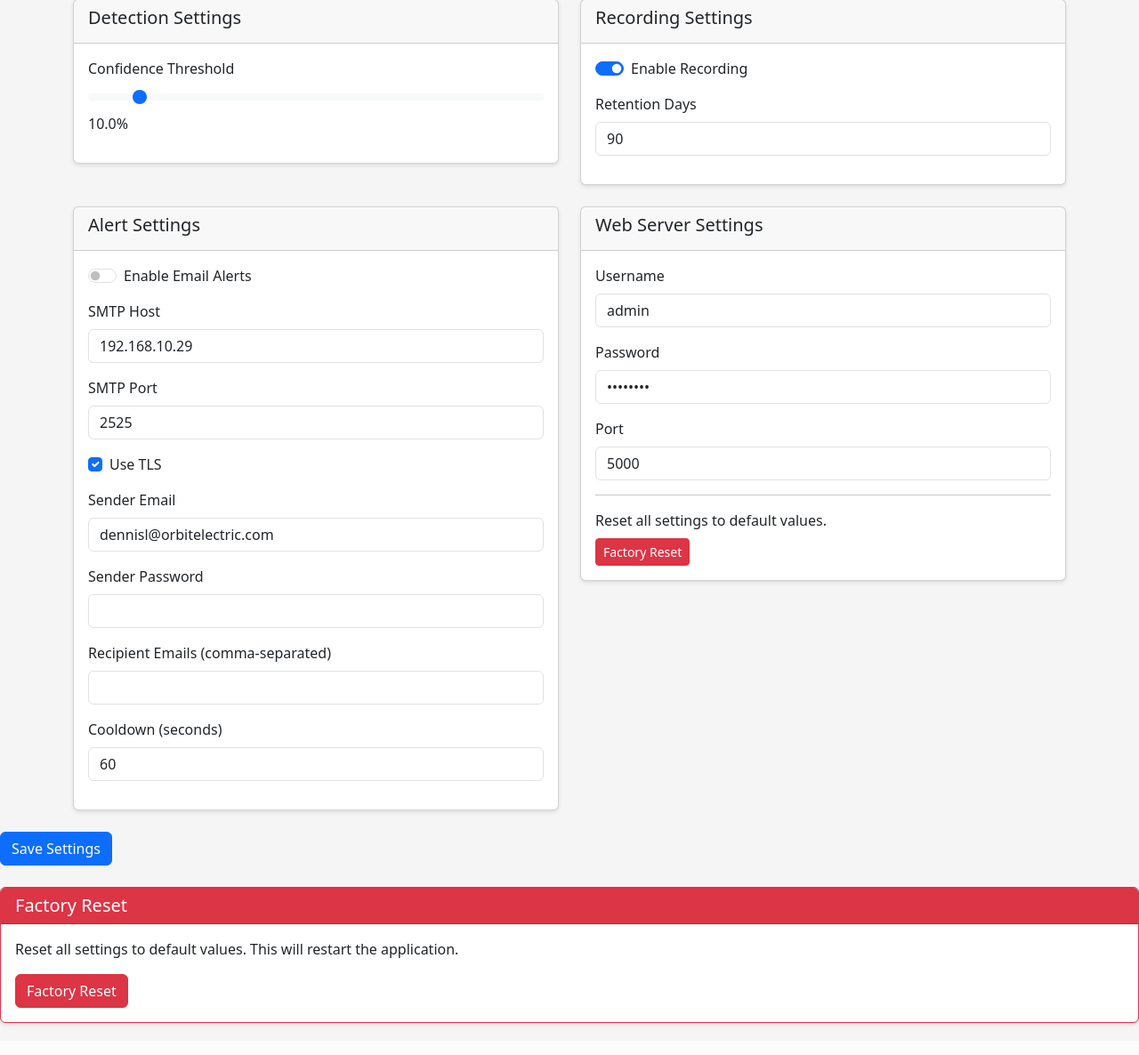
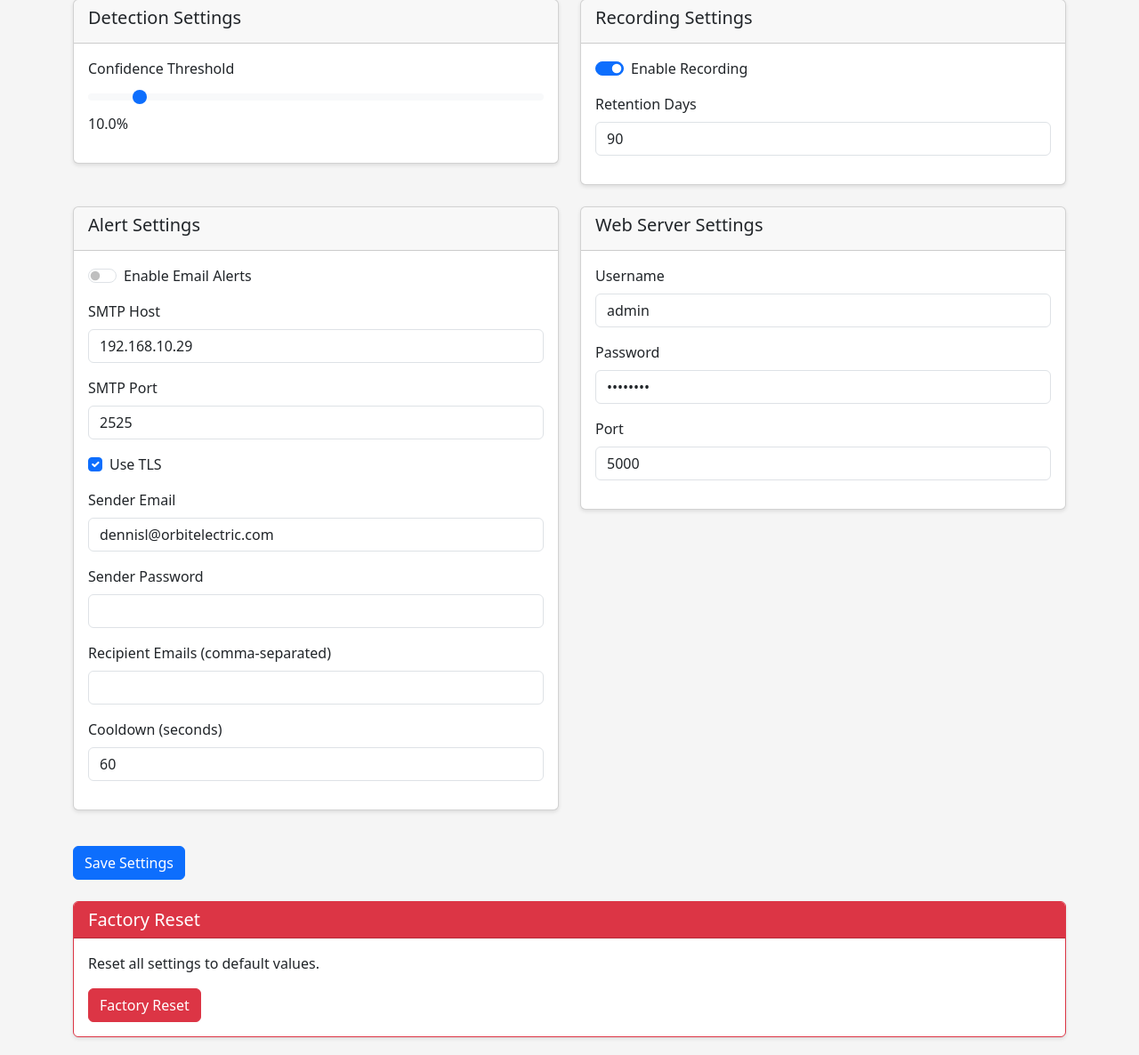
Before and after one commit to tmdrake/AI-CAMERA-HAILO, a Flask app: page /settings in a window 1280 px wide. Shown: the part 143-1329 px from the top of the page at 89% size. Before the commit the page ends 1297 px from the top, so only its background shows below. Run offline with Flask 3, Linux system fonts and the light colour scheme; a user stored in the database is signed in.

Commit message:
Move Factory Reset back to separate section below Save Settings

```diff
--- a/web/templates/settings.html
+++ b/web/templates/settings.html
@@ -109,23 +109,12 @@
                         <label for="web_port" class="form-label">Port</label>
                         <input type="number" class="form-control" id="web_port" name="web_server.port" value="{{ config.get('web_server', {}).get('port', 5000) }}">
                     </div>
-                    <hr>
-                    <div class="mt-3">
-                        <p class="mb-2">Reset all settings to default values.</p>
-                        <button type="button" class="btn btn-danger btn-sm" data-bs-toggle="modal" data-bs-target="#resetModal">
-                            Factory Reset
-                        </button>
-                    </div>
-                </div>
-            </div>
-        </div>
-    </div>
                 </div>
             </div>
         </div>
     </div>
 
-    <div class="row">
+    <div class="row mt-3">
         <div class="col-md-12">
             <button type="submit" class="btn btn-primary">Save Settings</button>
         </div>
@@ -139,10 +128,14 @@
                 <h5 class="mb-0">Factory Reset</h5>
             </div>
             <div class="card-body">
-                <p>Reset all settings to default values. This will restart the application.</p>
+                <p>Reset all settings to default values.</p>
                 <button type="button" class="btn btn-danger" data-bs-toggle="modal" data-bs-target="#resetModal">
                     Factory Reset
                 </button>
+            </div>
+        </div>
+    </div>
+</div>
             </div>
         </div>
     </div>
```
